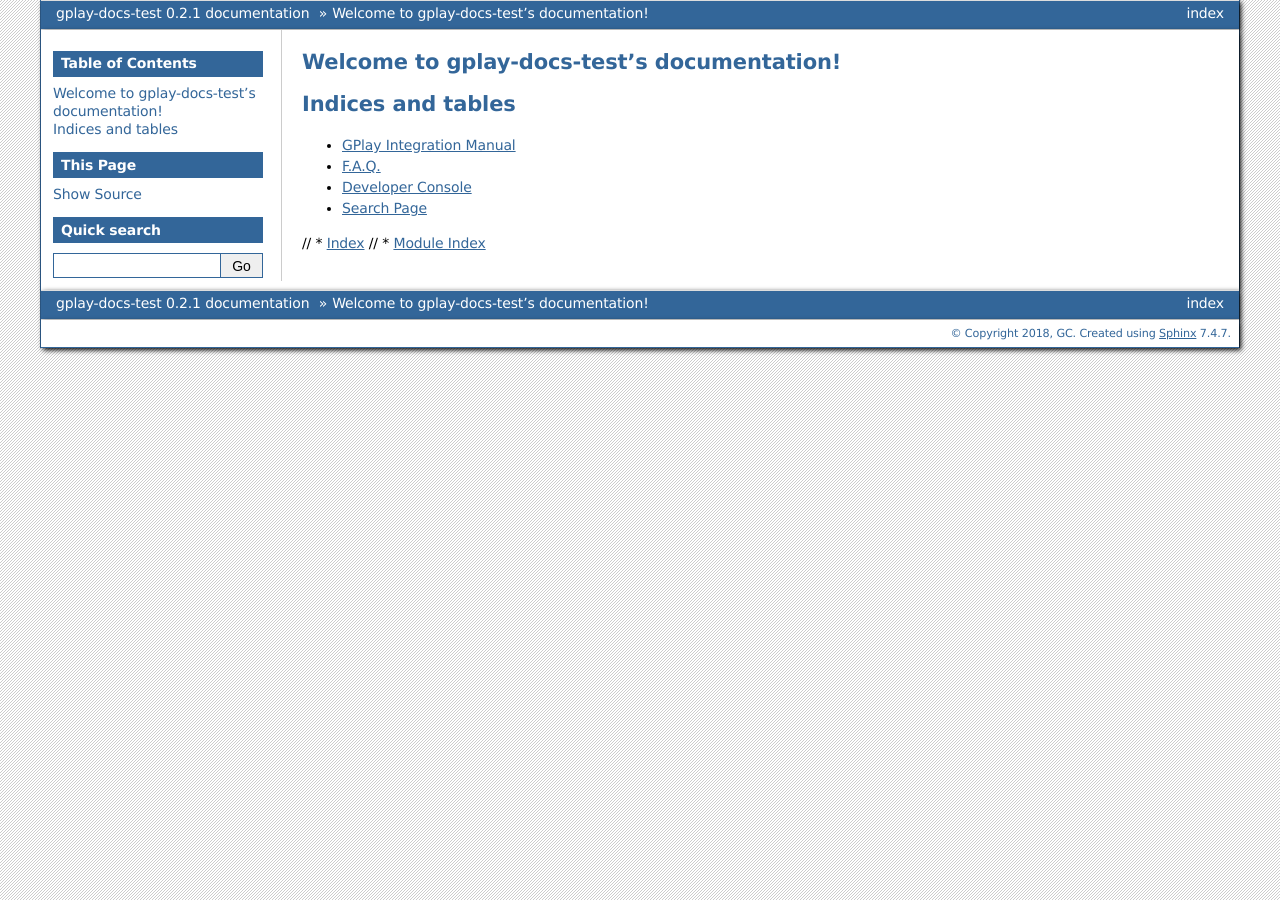
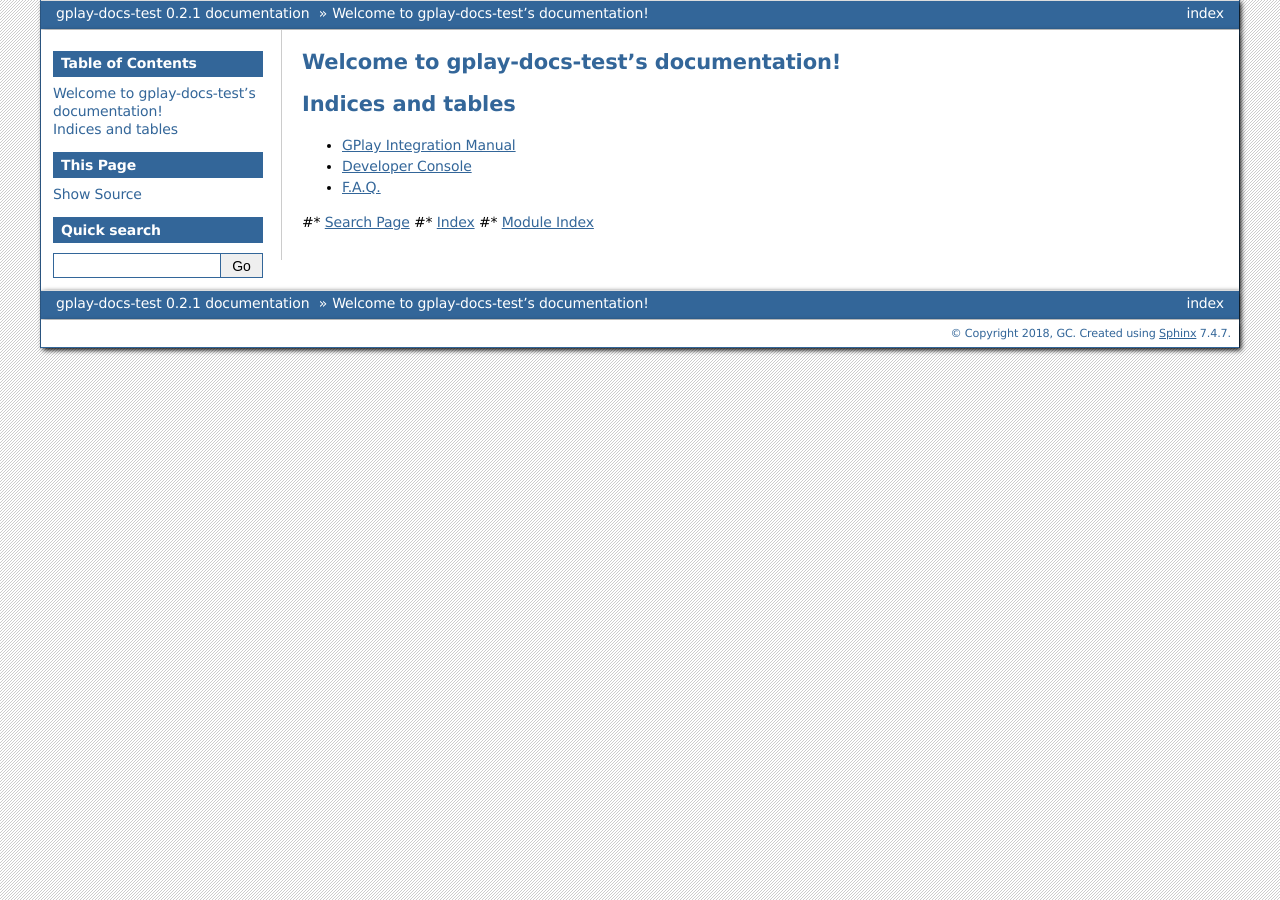
Before and after one commit to mihin/gplay-docu, a Sphinx documentation site: the page built from docs/index.rst, in a window 1280 px wide. Built offline with Sphinx 7.4.7, drawn with Linux system fonts in a browser that asks for light colours.

Commit message:
some adjustments

```diff
--- a/docs/index.rst
+++ b/docs/index.rst
@@ -16,9 +16,9 @@
 ==================
 
 * :ref:`the-manual`
+* :ref:`devconsole`
 * :ref:`the-faq`
-* :ref:`devconsole`
-* :ref:`search`
 
-// * :ref:`genindex`
-// * :ref:`modindex`
+#* :ref:`search`
+#* :ref:`genindex`
+#* :ref:`modindex`
```
Also changed, not shown: docs/pages/manual.rst (+18 -34 lines), 8 other files.
